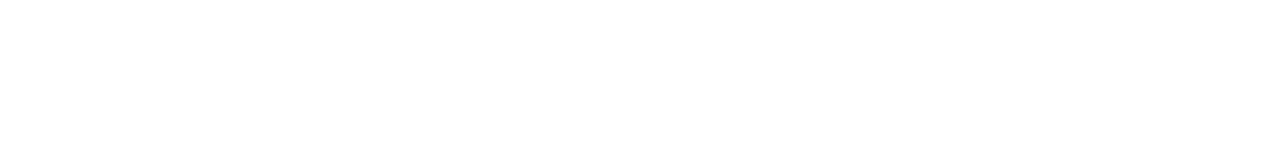
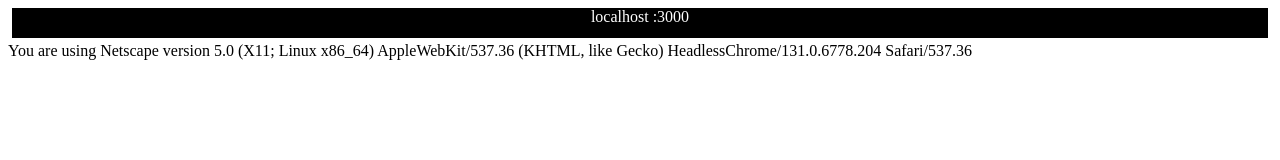
Before and after one commit to acciojob/browser-info-misterKumar, a website: page main.html in a window 1280 px wide. Drawn offline with Linux system fonts and the light colour scheme.

Commit message:
created a submission

```diff
--- a/main.html
+++ b/main.html
@@ -8,6 +8,8 @@
 
 <body>
 	<!-- the entire body must be written by student -->
+	<div class="nav"> localhost :3000 </div>
+	<div id=browser-info></div>
     <script type="text/javascript" src="./script.js">
 </script>
 
--- a/script.js
+++ b/script.js
@@ -1 +1,10 @@
 //your JS code here. If required.
+let user = navigator.userAgent;
+let user2 =navigator.appName;
+
+let user3 = navigator.appVersion;
+
+
+
+const display = document.getElementById("browser-info");
+display.innerText = "You are using " +user2 +" version "+user3;
--- a/styles.css
+++ b/styles.css
@@ -1 +1,10 @@
 /*  your css code here. If applicable */
+.nav{
+	height:30px;
+	weight:100%;
+	background-color:black;
+	color:white;
+	margin:4px;
+	text-align:center;
+	justify-content:center;
+}
```
